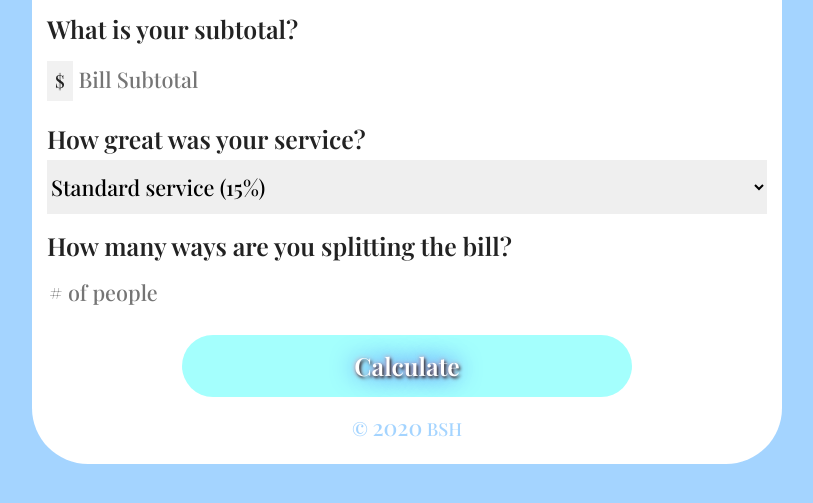
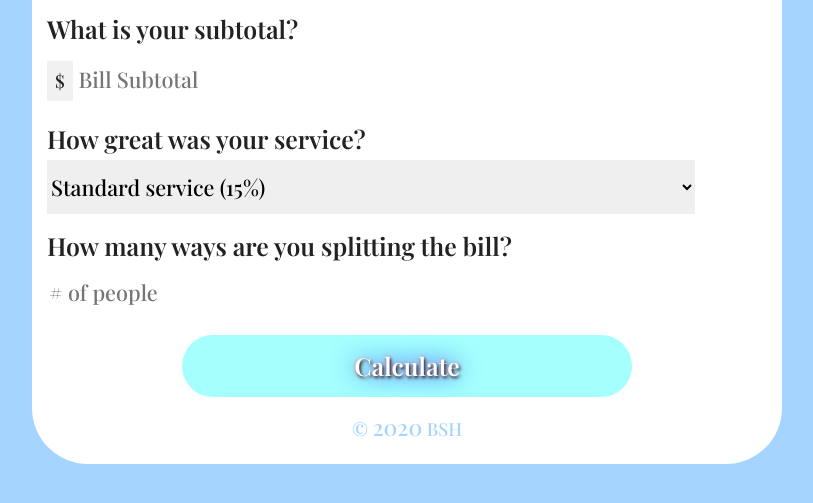
Before and after one commit to bash1997/tip-calculator, a plain HTML site: page index.html in a window 1280 px wide. Shown: the part 139-642 px from the top of the page, without its empty margins (233-1046 px from the left). Drawn offline with nearby package versions, Linux system fonts and the light colour scheme.

Commit message:
Made the input fit better on screen

```diff
--- a/css/main.css
+++ b/css/main.css
@@ -124,7 +124,7 @@ textarea {
 
    input, select {
      height: 2.5em;
-     width: 100%;
+     width: 90%;
      font-size: 1.125em;
      border: none;
      outline: none;
```
